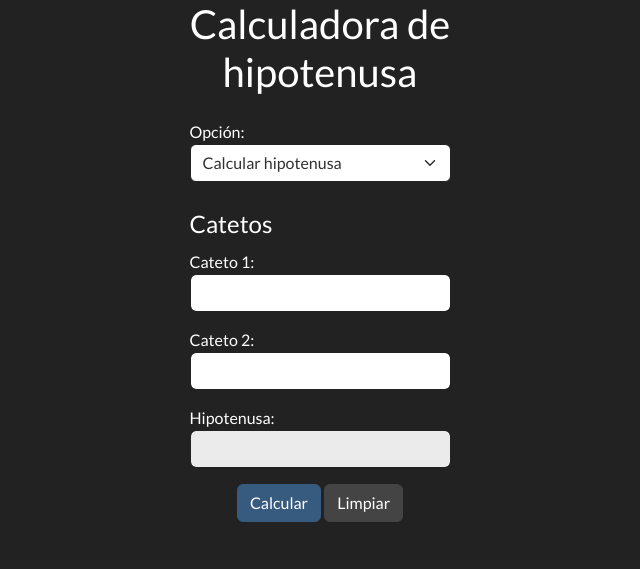
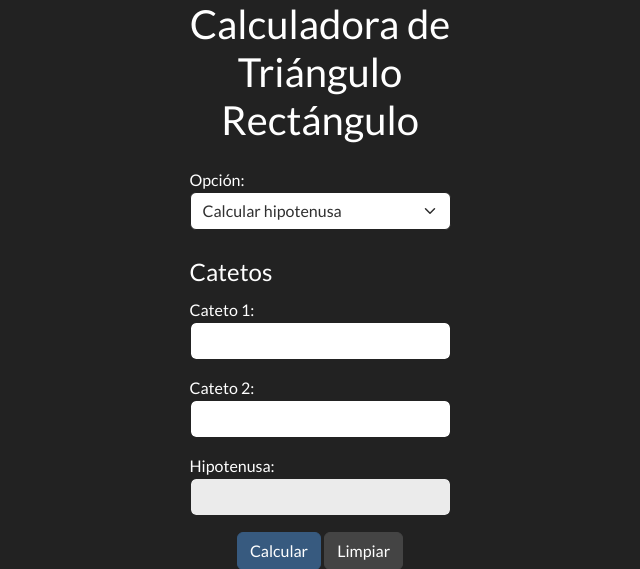
Before and after one commit to vicogarcia16/hipotenusa, a Flask app: page / in a window 1280 px wide. Shown: the top 569 px of the page, without its empty margins (320-960 px from the left). Run offline with Flask 3, Linux system fonts and the light colour scheme; some libraries are stand-ins or nearby versions.

Commit message:
cambio de titulo

```diff
--- a/templates/index.html
+++ b/templates/index.html
@@ -3,7 +3,7 @@
 {% block content %}
 <div class="row justify-content-center">
     <div class="col-md-6">
-        <h2 class="mb-4 text-center">Calculadora de hipotenusa</h2>
+        <h2 class="mb-4 text-center">Calculadora de Triángulo Rectángulo</h2>
         <form method="POST" action="/">
             <div class="form-group">
                 <label for="opcion">Opción:</label>
```
